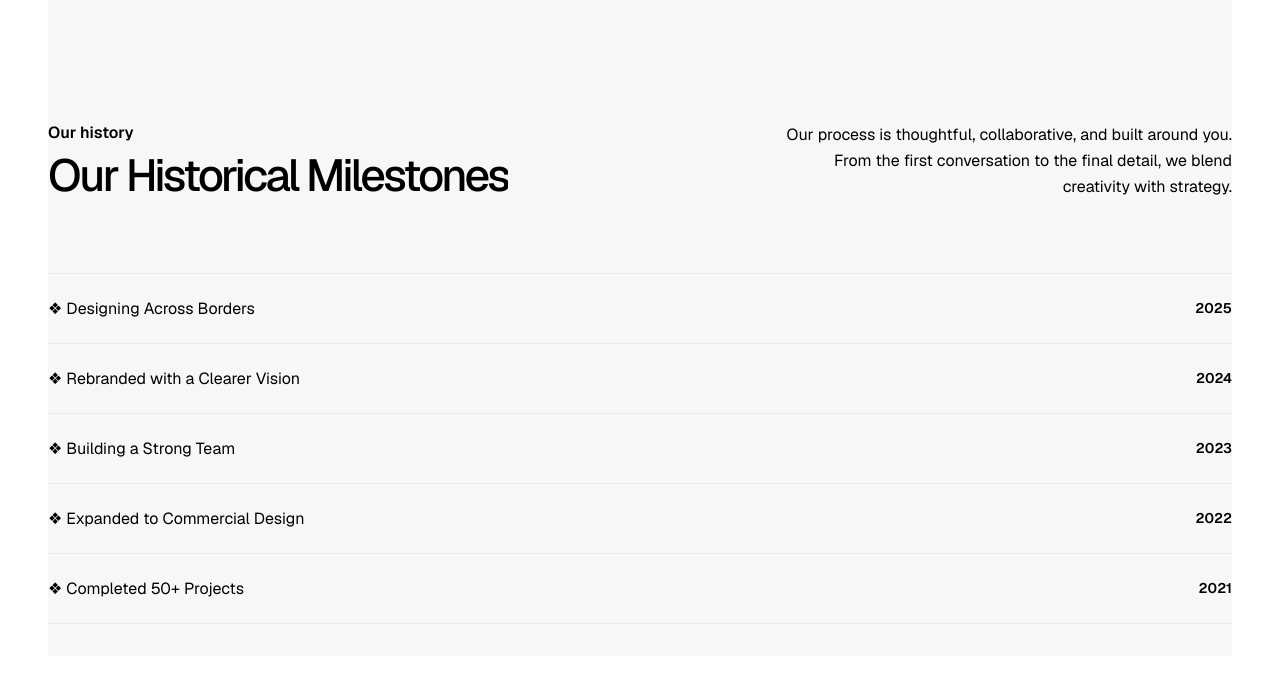
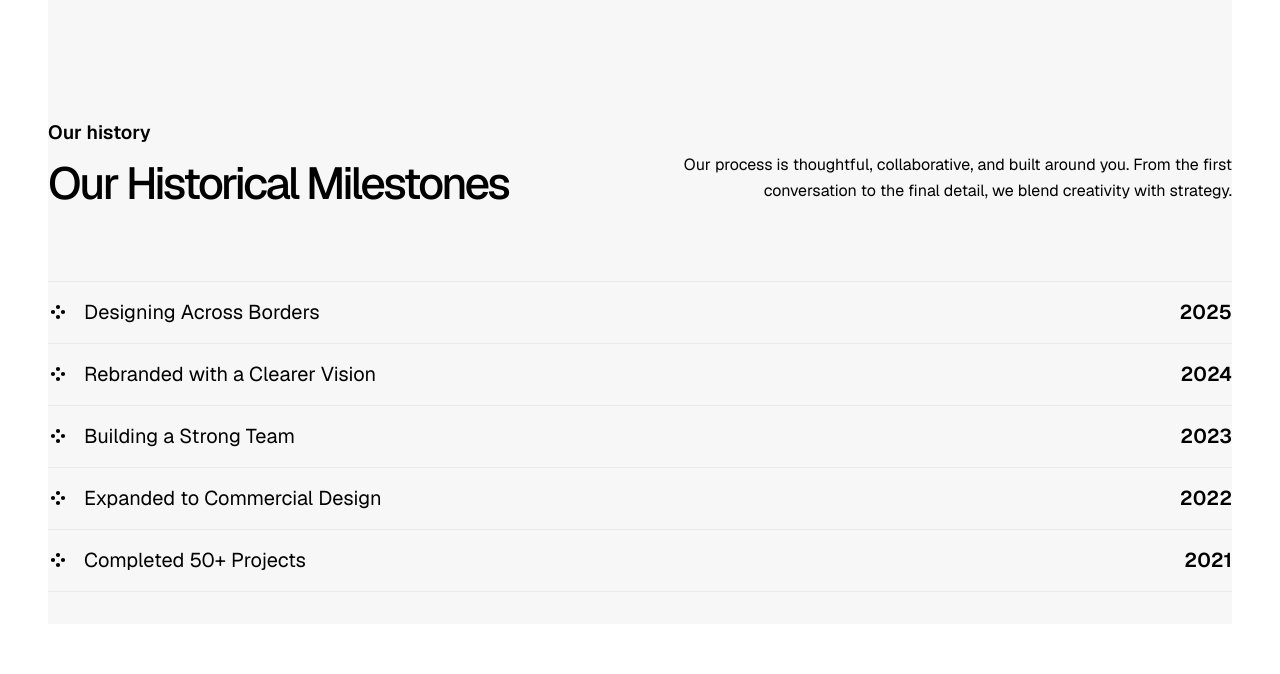
Before and after one commit to omarfaruk16/Jade, a Next.js app in the folder frontend/: page /about in a window 1280 px wide. Shown: the part 880-1554 px from the top of the page. Built offline with nearby package versions, Linux system fonts and the light colour scheme; no server answers.

Commit message:
style: replace unicode icon with SVG 4-dots icon in about milestones

```diff
--- a/frontend/src/app/about/About.module.css
+++ b/frontend/src/app/about/About.module.css
@@ -185,16 +185,16 @@
 .milestoneTop {
   display: flex;
   justify-content: space-between;
-  align-items: flex-start;
+  align-items: center;
   gap: 4rem;
 }
 
 .milestoneHeader .label {
-  font-size: 1rem;
+  font-size: 1.2rem;
   font-weight: 600;
   color: #000;
   display: block;
-  margin-bottom: 0.5rem;
+  margin-bottom: 1rem;
 }
 
 .milestoneList {
@@ -203,11 +203,15 @@
   width: 100%;
 }
 
+.milestoneHeader {
+  flex: 1;
+}
+
 .milestoneIntro {
+  flex: 1;
   font-size: 1rem;
   color: #000;
   line-height: 1.6;
-  max-width: 450px;
   text-align: right;
   margin: 0;
 }
@@ -216,8 +220,13 @@
   display: flex;
   justify-content: space-between;
   align-items: center;
-  padding: 1.5rem 0;
+  padding: 1.25rem 0;
   border-bottom: 1px solid #eaeaea;
+}
+
+.milestTextContainer {
+  display: flex;
+  gap: 1rem;
 }
 
 .milestoneItem:first-child {
@@ -228,12 +237,13 @@
   display: flex;
   align-items: center;
   gap: 1rem;
-  font-size: 1rem;
+  font-size: 1.25rem;
   font-weight: 400;
 }
 
 .year {
   font-weight: 600;
+  font-size: 1.25rem;
   color: #000;
 }
 
--- a/frontend/src/app/about/page.tsx
+++ b/frontend/src/app/about/page.tsx
@@ -151,31 +151,61 @@ export default function AboutPage() {
             <div className={styles.milestoneList}>
               <div className={styles.milestoneItem}>
                  <div className={styles.milestoneText}>
-                   ❖ Designing Across Borders
+                   <svg width="20" height="20" viewBox="0 0 24 24" fill="none" xmlns="http://www.w3.org/2000/svg">
+                     <circle cx="12" cy="6" r="2.5" fill="#000"/>
+                     <circle cx="12" cy="18" r="2.5" fill="#000"/>
+                     <circle cx="6" cy="12" r="2.5" fill="#000"/>
+                     <circle cx="18" cy="12" r="2.5" fill="#000"/>
+                   </svg>
+                   Designing Across Borders
                  </div>
                  <span className={styles.year}>2025</span>
               </div>
               <div className={styles.milestoneItem}>
                  <div className={styles.milestoneText}>
-                   ❖ Rebranded with a Clearer Vision
+                   <svg width="20" height="20" viewBox="0 0 24 24" fill="none" xmlns="http://www.w3.org/2000/svg">
+                     <circle cx="12" cy="6" r="2.5" fill="#000"/>
+                     <circle cx="12" cy="18" r="2.5" fill="#000"/>
+                     <circle cx="6" cy="12" r="2.5" fill="#000"/>
+                     <circle cx="18" cy="12" r="2.5" fill="#000"/>
+                   </svg>
+                   Rebranded with a Clearer Vision
                  </div>
                  <span className={styles.year}>2024</span>
               </div>
               <div className={styles.milestoneItem}>
                  <div className={styles.milestoneText}>
-                   ❖ Building a Strong Team
+                   <svg width="20" height="20" viewBox="0 0 24 24" fill="none" xmlns="http://www.w3.org/2000/svg">
+                     <circle cx="12" cy="6" r="2.5" fill="#000"/>
+                     <circle cx="12" cy="18" r="2.5" fill="#000"/>
+                     <circle cx="6" cy="12" r="2.5" fill="#000"/>
+                     <circle cx="18" cy="12" r="2.5" fill="#000"/>
+                   </svg>
+                   Building a Strong Team
                  </div>
                  <span className={styles.year}>2023</span>
               </div>
               <div className={styles.milestoneItem}>
                  <div className={styles.milestoneText}>
-                   ❖ Expanded to Commercial Design
+                   <svg width="20" height="20" viewBox="0 0 24 24" fill="none" xmlns="http://www.w3.org/2000/svg">
+                     <circle cx="12" cy="6" r="2.5" fill="#000"/>
+                     <circle cx="12" cy="18" r="2.5" fill="#000"/>
+                     <circle cx="6" cy="12" r="2.5" fill="#000"/>
+                     <circle cx="18" cy="12" r="2.5" fill="#000"/>
+                   </svg>
+                   Expanded to Commercial Design
                  </div>
                  <span className={styles.year}>2022</span>
               </div>
               <div className={styles.milestoneItem}>
                  <div className={styles.milestoneText}>
-                   ❖ Completed 50+ Projects
+                   <svg width="20" height="20" viewBox="0 0 24 24" fill="none" xmlns="http://www.w3.org/2000/svg">
+                     <circle cx="12" cy="6" r="2.5" fill="#000"/>
+                     <circle cx="12" cy="18" r="2.5" fill="#000"/>
+                     <circle cx="6" cy="12" r="2.5" fill="#000"/>
+                     <circle cx="18" cy="12" r="2.5" fill="#000"/>
+                   </svg>
+                   Completed 50+ Projects
                  </div>
                  <span className={styles.year}>2021</span>
               </div>
```
